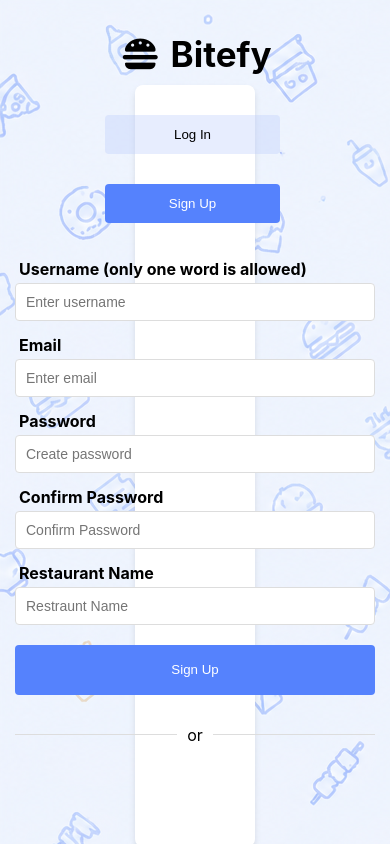
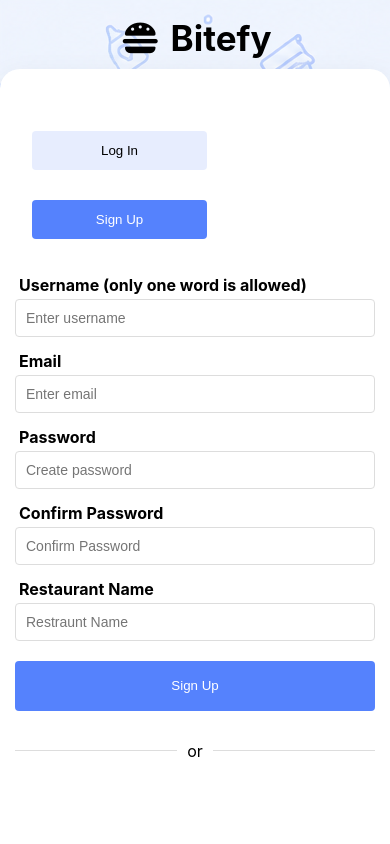
Before and after one commit to garvitshrma/Bitefy, a React (Create React App) app in the folder bitefy-frontend/: page /dashboard in a window 390 px wide. Built offline with nearby package versions, Linux system fonts and the light colour scheme.

Commit message:
Add mobile responsive to Auth page

```diff
--- a/bitefy-frontend/src/components/Auth.jsx
+++ b/bitefy-frontend/src/components/Auth.jsx
@@ -32,14 +32,15 @@
 
   const mainCard = {
     backgroundColor: "#ffffff",
-    minHeight: "auto",
-    paddingBottom: "32px",
-    width: "31%",
+    width: "100%",
+    maxWidth: "500px",
+    padding: "32px",
+    boxSizing: "border-box",
     display: "flex",
     flexDirection: "column",
     alignItems: "center",
-    boxShadow: "0 4px 6px rgba(0, 0, 0, 0.1)",
-    borderRadius: "8px",
+    borderRadius: "20px",
+    boxShadow: "0 10px 30px rgba(0,0,0,0.08)",
   };
 
   const loginToggleStyle = {
@@ -408,7 +409,6 @@
                   .catch((error) => console.log("Error:", error));
               }}
             />
-
           </div>
         )}
       </div>
```
